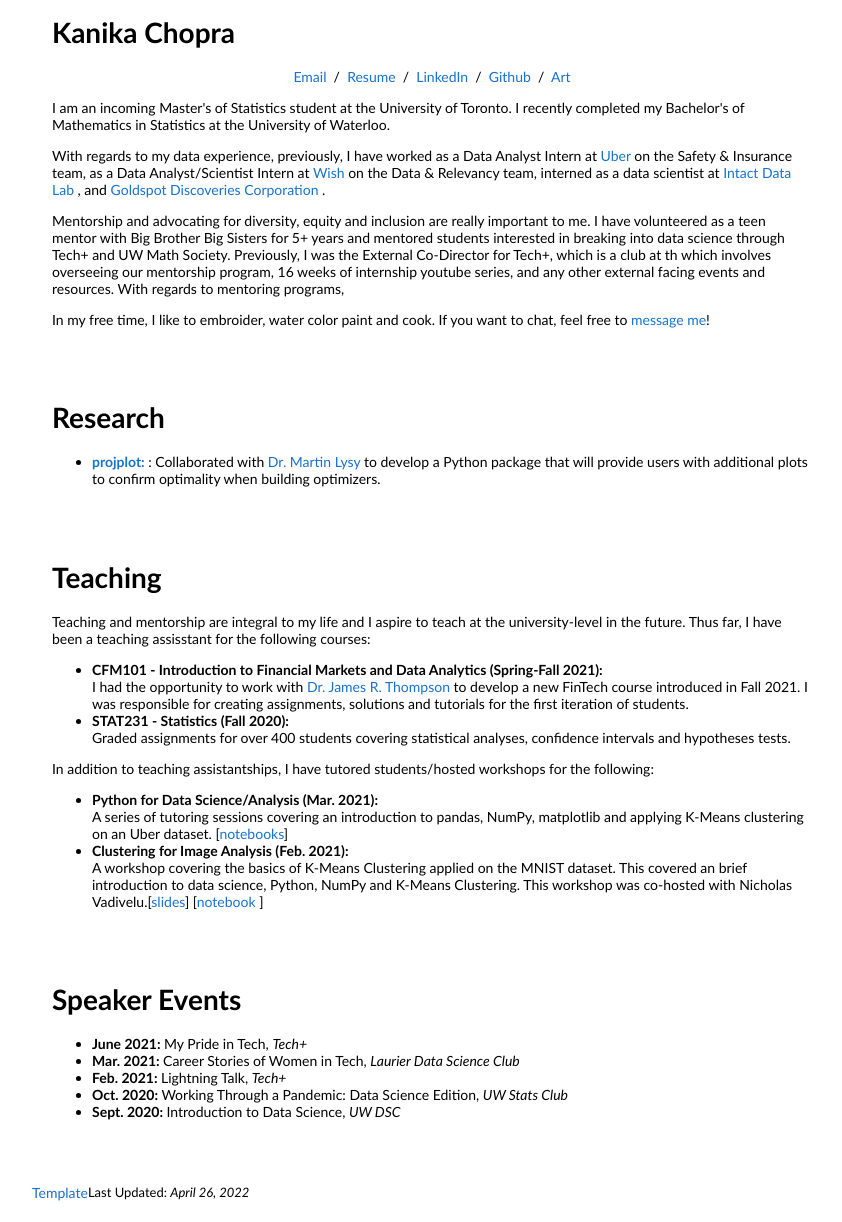
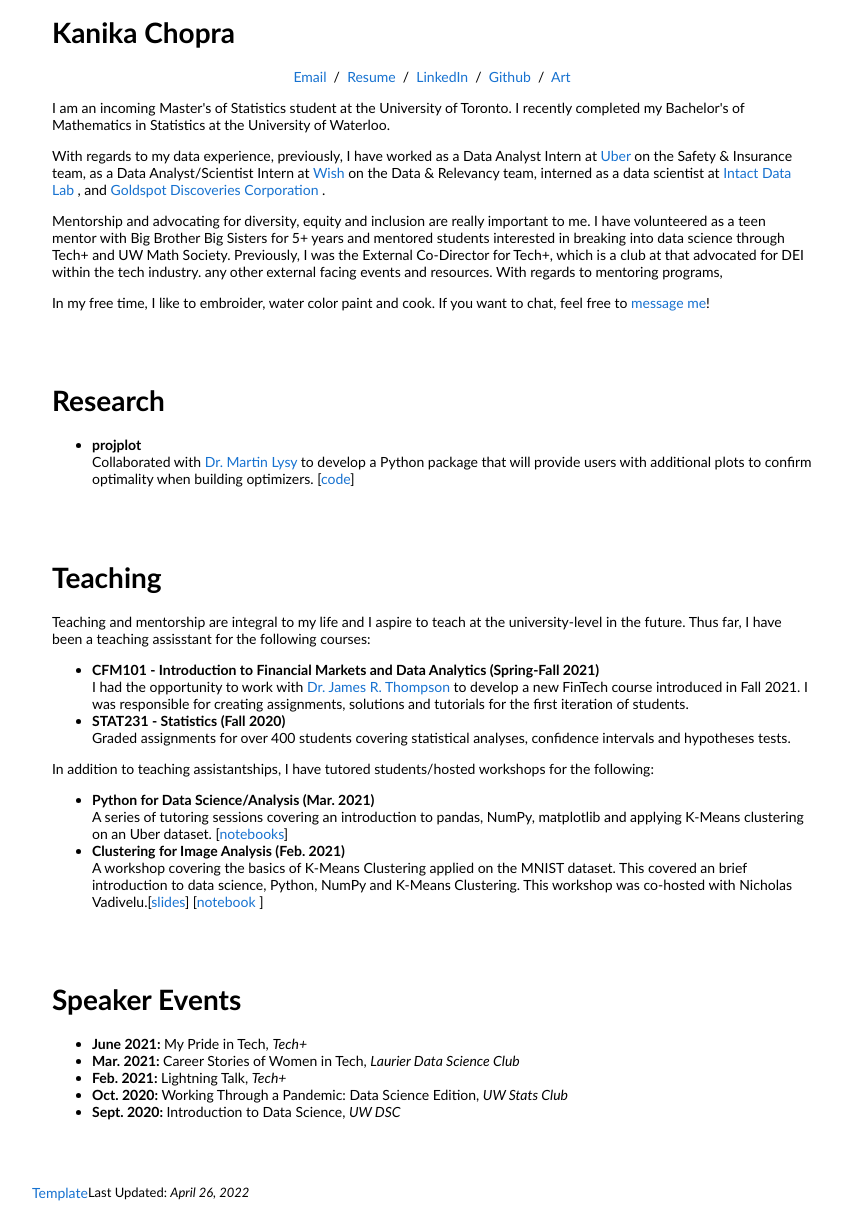
Before and after one commit to kanikadchopra/kanikadchopra.github.io, a Jekyll site: the page built from index.html, in a window 1280 px wide, cut to the strip 133-1355 px from the top of the page. Shown: the whole strip, without its empty margins (208-1050 px from the left). Built offline with Jekyll 4.4.1, drawn with Linux system fonts in a browser that asks for light colours.

Commit message:
Breaks for bullet points

```diff
--- a/index.html
+++ b/index.html
@@ -39,7 +39,7 @@ title: Kanika Chopra
                 as a Data Analyst/Scientist Intern at <a href="https://www.wish.com/?hide_login_modal=true" target="_blank">Wish</a> on the Data & Relevancy team,
                 interned as a data scientist at <a href="https://www.intactlab.ca/" target="_blank"> Intact Data Lab </a>, and <a href="https://goldspot.ca/" target="_blank"> Goldspot Discoveries Corporation </a>. </p>
 
-              <p> Mentorship and advocating for diversity, equity and inclusion are really important to me. I have volunteered as a teen mentor with Big Brother Big Sisters for 5+ years and mentored students interested in breaking into data science through Tech+ and UW Math Society. Previously, I was the External Co-Director for Tech+, which is a club at th which involves overseeing our mentorship program, 16 weeks of internship youtube series, and
+              <p> Mentorship and advocating for diversity, equity and inclusion are really important to me. I have volunteered as a teen mentor with Big Brother Big Sisters for 5+ years and mentored students interested in breaking into data science through Tech+ and UW Math Society. Previously, I was the External Co-Director for Tech+, which is a club at that advocated for DEI within the tech industry.
                 any other external facing events and resources.
                 With regards to mentoring programs,  </p>
 
@@ -151,7 +151,7 @@ title: Kanika Chopra
               <p style="text-align:center">
               <h1 style="text-align:left">Research</h2>
               <ul>
-                <li> <b> <a href="https://github.com/kanikadchopra/projplot"> projplot: </a> </b>: Collaborated with <a href="https://uwaterloo.ca/statistics-and-actuarial-science/people-profiles/martin-lysy">Dr. Martin Lysy </a> to develop a Python package that will provide users with additional plots to confirm optimality when building optimizers.</li>
+                <li> <b> projplot </b> <br> Collaborated with <a href="https://uwaterloo.ca/statistics-and-actuarial-science/people-profiles/martin-lysy">Dr. Martin Lysy </a> to develop a Python package that will provide users with additional plots to confirm optimality when building optimizers. [<a href="https://github.com/kanikadchopra/projplot">code</a>] </li>
               </ul>
             </td>
           </tr>
@@ -164,15 +164,13 @@ title: Kanika Chopra
               <h1 style="text-align:left">Teaching</h1>
               <p> Teaching and mentorship are integral to my life and I aspire to teach at the university-level in the future. Thus far, I have been a teaching assisstant for the following courses: </p>
               <ul>
-                <li> <b> CFM101 - Introduction to Financial Markets and Data Analytics (Spring-Fall 2021): </b> <br>
-                  I had the opportunity to work with <a href="http://www.arts.uwaterloo.ca/~james/">Dr. James R. Thompson</a> to develop a new FinTech course introduced in Fall 2021. I was responsible for creating assignments, solutions and tutorials for the first iteration of students. </li>
-                <li> <b> STAT231 - Statistics (Fall 2020): </b> <br>
-                  Graded assignments for over 400 students covering statistical analyses, confidence intervals and hypotheses tests.
+                <li> <b> CFM101 - Introduction to Financial Markets and Data Analytics (Spring-Fall 2021) </b> <br> I had the opportunity to work with <a href="http://www.arts.uwaterloo.ca/~james/">Dr. James R. Thompson</a> to develop a new FinTech course introduced in Fall 2021. I was responsible for creating assignments, solutions and tutorials for the first iteration of students. </li>
+                <li> <b> STAT231 - Statistics (Fall 2020) </b> <br> Graded assignments for over 400 students covering statistical analyses, confidence intervals and hypotheses tests.
               </ul>
               <p> In addition to teaching assistantships, I have tutored students/hosted workshops for the following: </p>
               <ul>
-                <li> <b> Python for Data Science/Analysis (Mar. 2021): </b> <br> A series of tutoring sessions covering an introduction to pandas, NumPy, matplotlib and applying K-Means clustering on an Uber dataset. [<a href="https://github.com/kanikadchopra/PythonDataScience/">notebooks</a>] </li>
-                <li> <b> Clustering for Image Analysis (Feb. 2021): </b> <br> A workshop covering the basics of K-Means Clustering applied on the MNIST dataset. This covered an brief introduction to data science, Python, NumPy and K-Means Clustering. This workshop was co-hosted with Nicholas Vadivelu.[<a href="https://docs.google.com/presentation/d/1KljHWmAQpbcJPeIm_w-k3u35gZPr3G80nCcUGR17SoI/edit">slides</a>] [<a href="https://colab.research.google.com/drive/1xX_wZUeGFLF07F-M7uaMcXkLNphjTHhu#scrollTo=ww07pcxZWmzO">notebook </a>]</li>
+                <li> <b> Python for Data Science/Analysis (Mar. 2021) </b> <br> A series of tutoring sessions covering an introduction to pandas, NumPy, matplotlib and applying K-Means clustering on an Uber dataset. [<a href="https://github.com/kanikadchopra/PythonDataScience/">notebooks</a>] </li>
+                <li> <b> Clustering for Image Analysis (Feb. 2021) </b> <br> A workshop covering the basics of K-Means Clustering applied on the MNIST dataset. This covered an brief introduction to data science, Python, NumPy and K-Means Clustering. This workshop was co-hosted with Nicholas Vadivelu.[<a href="https://docs.google.com/presentation/d/1KljHWmAQpbcJPeIm_w-k3u35gZPr3G80nCcUGR17SoI/edit">slides</a>] [<a href="https://colab.research.google.com/drive/1xX_wZUeGFLF07F-M7uaMcXkLNphjTHhu#scrollTo=ww07pcxZWmzO">notebook </a>]</li>
               </u1>
               </td>
           </tr>
```
